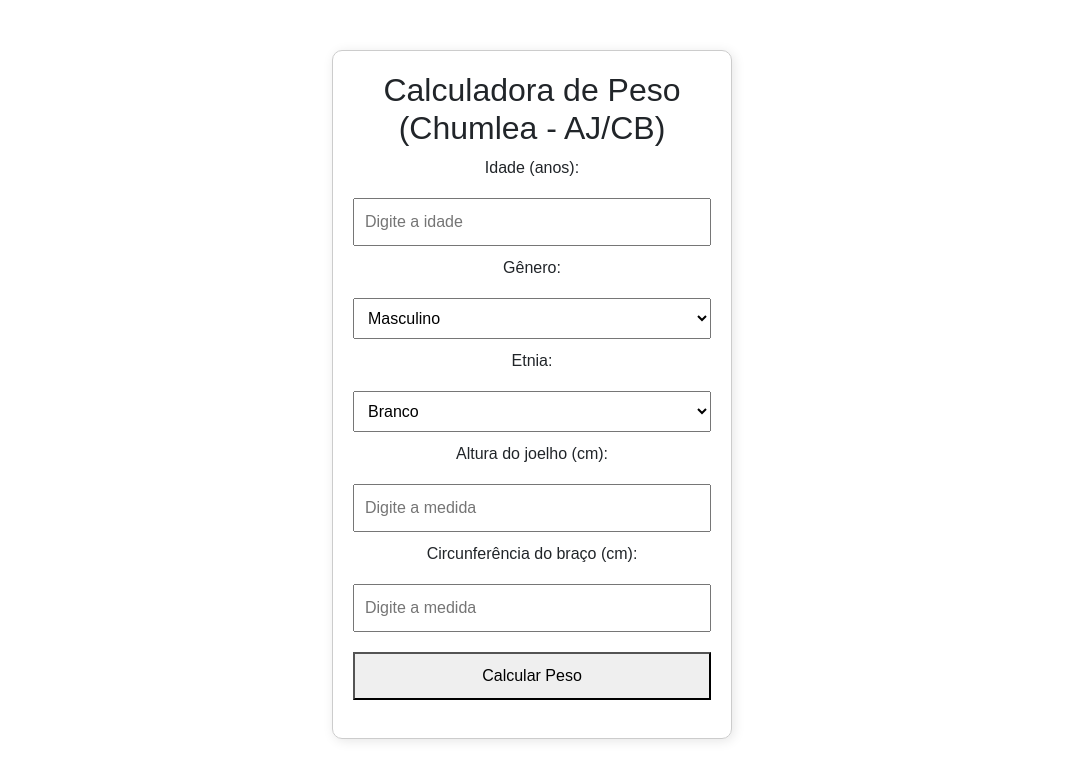
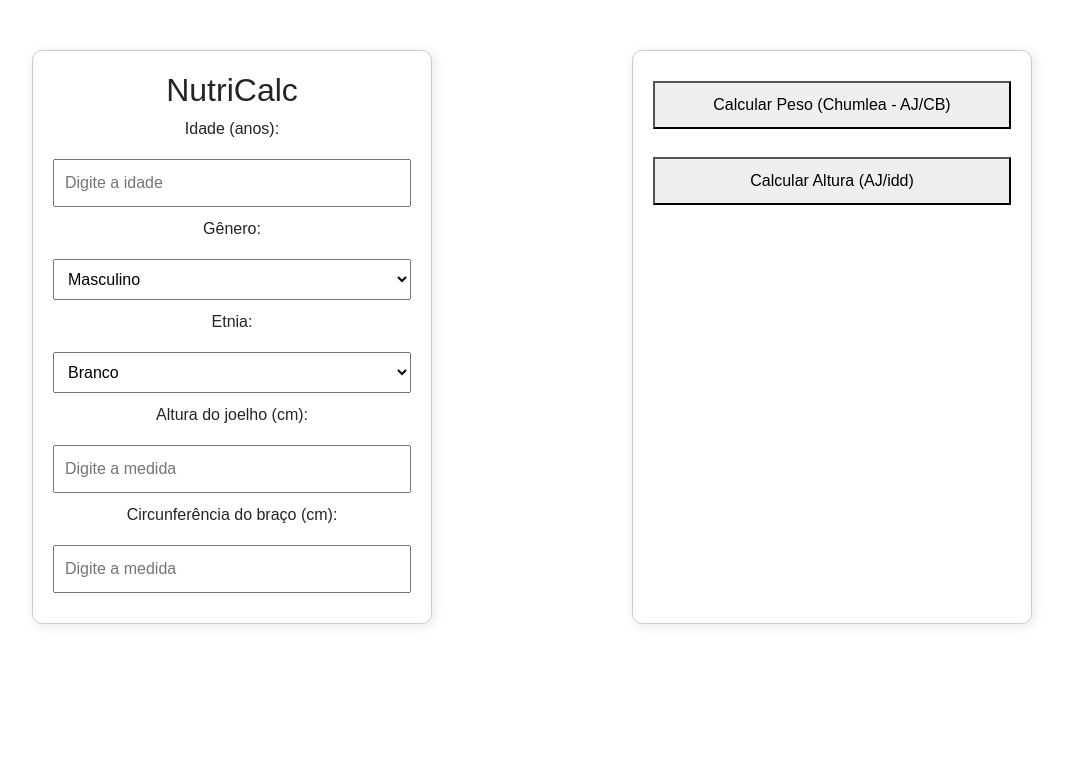
Before and after one commit to moraesarmando/nutricalc, a plain HTML site: page index.html in a window 1280 px wide. Shown: the whole page, without its empty margins (108-1173 px from the left). Drawn offline with nearby package versions, Linux system fonts and the light colour scheme.

```diff
--- a/index.html
+++ b/index.html
@@ -11,7 +11,7 @@
 <body>
     <div class="wrapper">
         <div class="container">
-            <h2>Calculadora de Peso (Chumlea - AJ/CB)</h2>
+            <h2>NutriCalc</h2>
             <label for="idade">Idade (anos):</label>
             <input type="number" id="idade" placeholder="Digite a idade" required>
             <label for="genero1">Gênero:</label>
@@ -28,8 +28,13 @@
             <input type="number" id="aj" placeholder="Digite a medida" required>
             <label for="cb">Circunferência do braço (cm):</label>
             <input type="number" id="cb" placeholder="Digite a medida" required>
-            <button onclick="calcularPesoAJCB()">Calcular Peso</button>
+        </div>
+
+        <div class="container">
+            <button onclick="calcularPesoAJCB()">Calcular Peso (Chumlea - AJ/CB)</button>
             <h3 id="resultado-peso-ajcb"></h3>
+            <button onclick="calcularAlturaEstimada()">Calcular Altura (AJ/idd)</button>
+            <h3 id="resultado-altura-estimada"></h3>
         </div>
     </div>
     <script src="scripts.js"></script>
--- a/scripts.js
+++ b/scripts.js
@@ -46,3 +46,43 @@
 
   document.getElementById('resultado-peso-ajcb').innerText = `Peso estimado: ${peso.toFixed(2)} kg`;
 }
+
+function calcularAlturaEstimada() {
+    const idade = parseInt(document.getElementById('idade').value);
+    const genero = document.getElementById('genero1').value;
+    const etnia = document.getElementById('etnia').value;
+    const aj = parseFloat(document.getElementById('aj').value);
+    let altura;
+
+    if (isNaN(idade) || idade <= 0 || isNaN(aj) || aj <= 0) {
+        document.getElementById('resultado-altura-estimada').innerText = "Por favor, insira valores válidos.";
+        return;
+    }
+
+    if (idade >= 18 && idade <= 60) {
+        if (genero === "masculino") {
+            if (etnia === "branco") {
+                altura = 71.85 + (aj * 1.88);
+            } else {
+                altura = 73.42 + (aj * 1.79);
+            }
+        } else {
+            if (etnia === "branco") {
+                altura =  70.25 + (aj * 1.87) - (idade * 0.06);
+            } else {
+                altura =  68.10 + (aj * 1.87) - (idade * 0.06);
+            }
+        }
+    } else if (idade > 60) {
+        if (genero === "masculino") {
+            altura =  64.19 + (aj * 2.04) - (idade * 0.04);
+        } else {
+            altura =  84.88 + (aj * 1.83) - (idade * 0.24);
+        }
+    } else {
+        document.getElementById('resultado-altura-estimada').innerText = "Idade fora da faixa de cálculo.";
+        return;
+    }
+
+    document.getElementById('resultado-altura-estimada').innerText = `altura estimado: ${altura.toFixed(2)} cm`;
+  }
```
